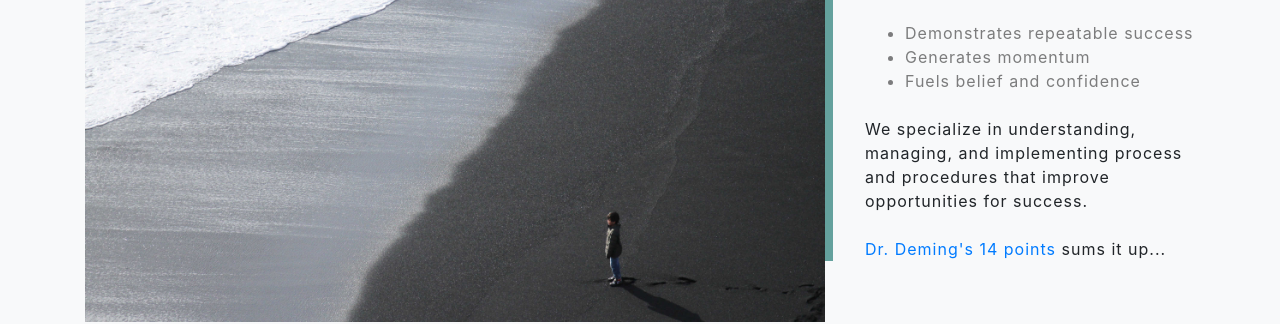
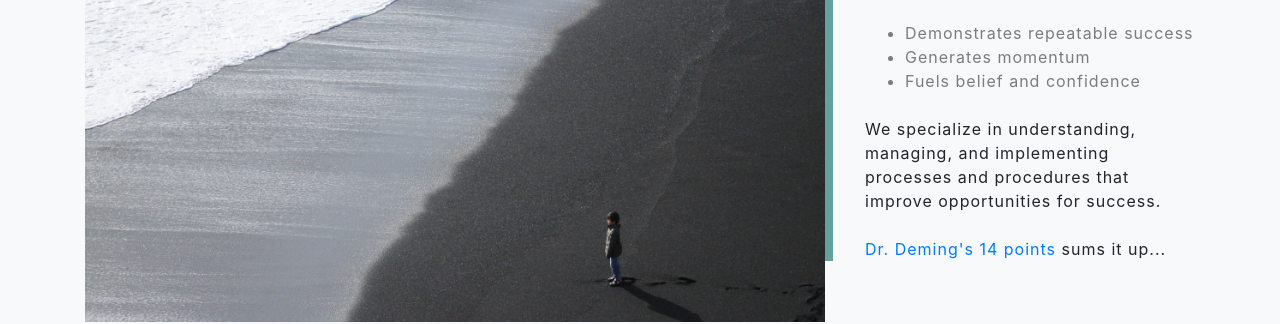
Before and after one commit to djbrooks/grayscale-site, a website with bundled scripts: page index.html in a window 1280 px wide. Shown: the part 1810-2134 px from the top of the page. Built offline with nearby package versions, Linux system fonts and the light colour scheme.

Commit message:
Spelling.

```diff
--- a/index.html
+++ b/index.html
@@ -103,7 +103,7 @@
               </ul>
               <br/>
               <p class="text-black mb-0">
-              We specialize in understanding, managing, and implementing process and procedures that improve opportunities for success.
+              We specialize in understanding, managing, and implementing processes and procedures that improve opportunities for success.
               </p>
               <br/>
               <p class="text-black mb-0"><a href="https://deming.org/explore/fourteen-points" target="_blank">Dr. Deming's 14 points</a> sums it up...</p>
```
